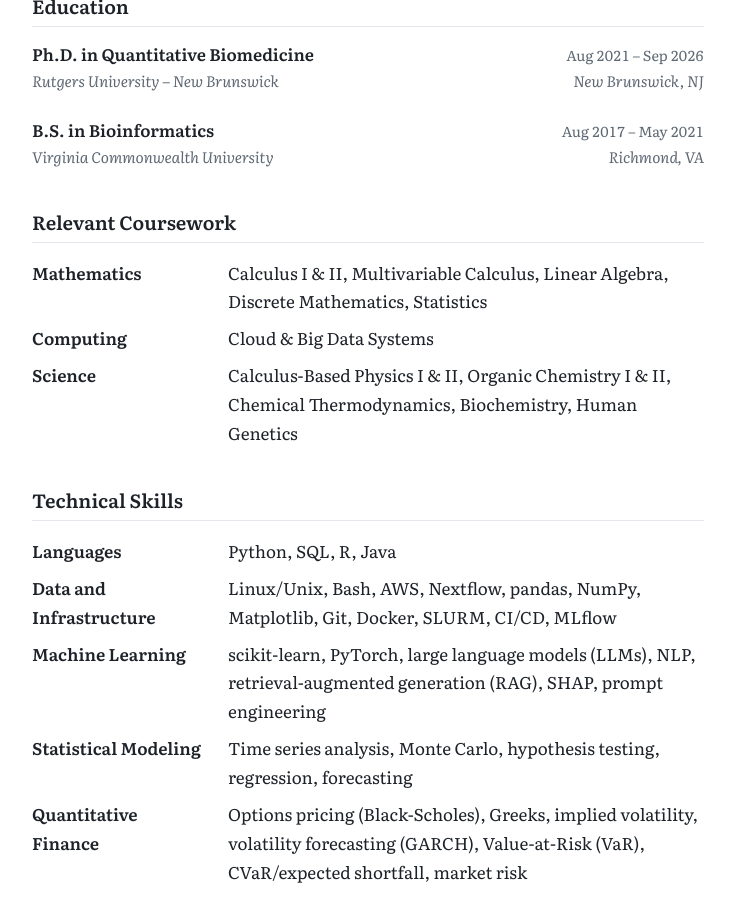
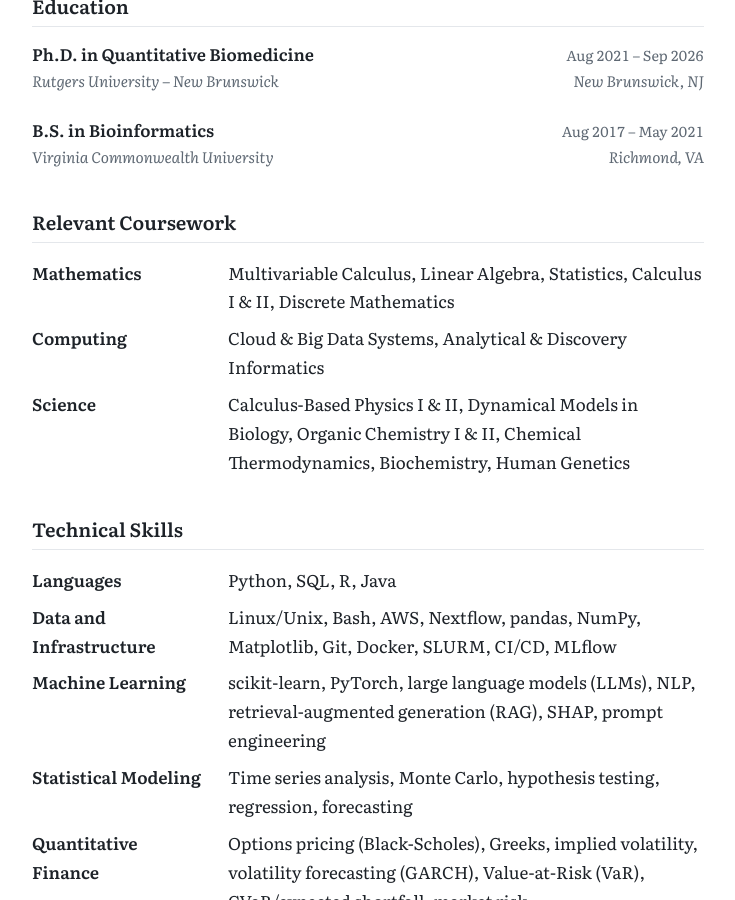
Before and after one commit to mklodi1/mklodi1.github.io, a Jekyll site: the page built from cv/index.html, in a window 1280 px wide and 900 px high, scrolled down 1915 px. Shown: the whole window, without its empty margins (272-1007 px from the left). Built offline with Jekyll 4.4.1, drawn with Linux system fonts in a browser that asks for light colours.

Commit message:
Update cv.yml

```diff
--- a/_data/cv.yml
+++ b/_data/cv.yml
@@ -47,11 +47,11 @@ education:
 
 coursework:
   - area: "Mathematics"
-    tools: "Calculus I & II, Multivariable Calculus, Linear Algebra, Discrete Mathematics, Statistics"
+    tools: "Multivariable Calculus, Linear Algebra, Statistics, Calculus I & II, Discrete Mathematics"
   - area: "Computing"
-    tools: "Cloud & Big Data Systems"
+    tools: "Cloud & Big Data Systems, Analytical & Discovery Informatics"
   - area: "Science"
-    tools: "Calculus-Based Physics I & II, Organic Chemistry I & II, Chemical Thermodynamics, Biochemistry, Human Genetics"
+    tools: "Calculus-Based Physics I & II, Dynamical Models in Biology, Organic Chemistry I & II, Chemical Thermodynamics, Biochemistry, Human Genetics"
 
 skills:
   - area: "Languages"
```
